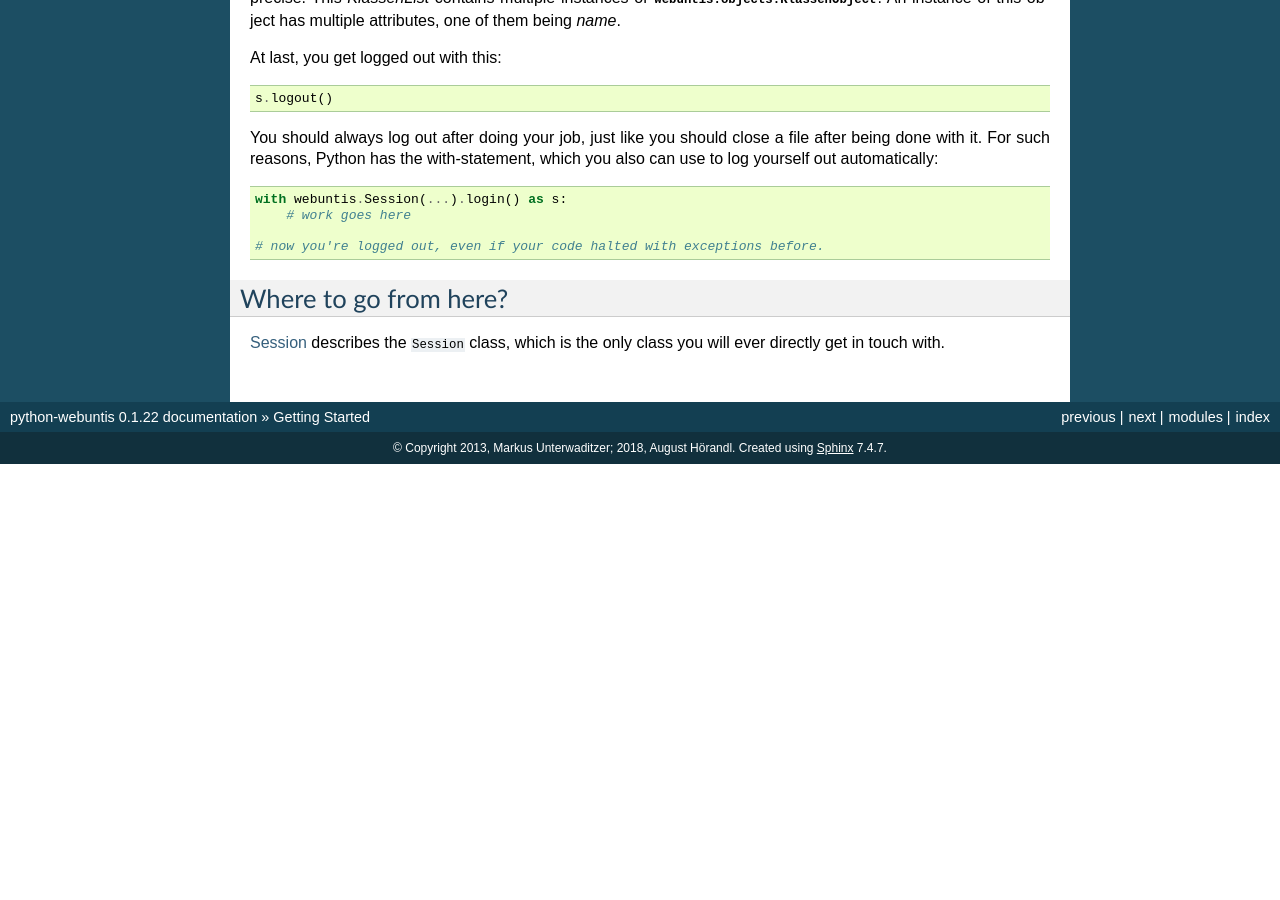
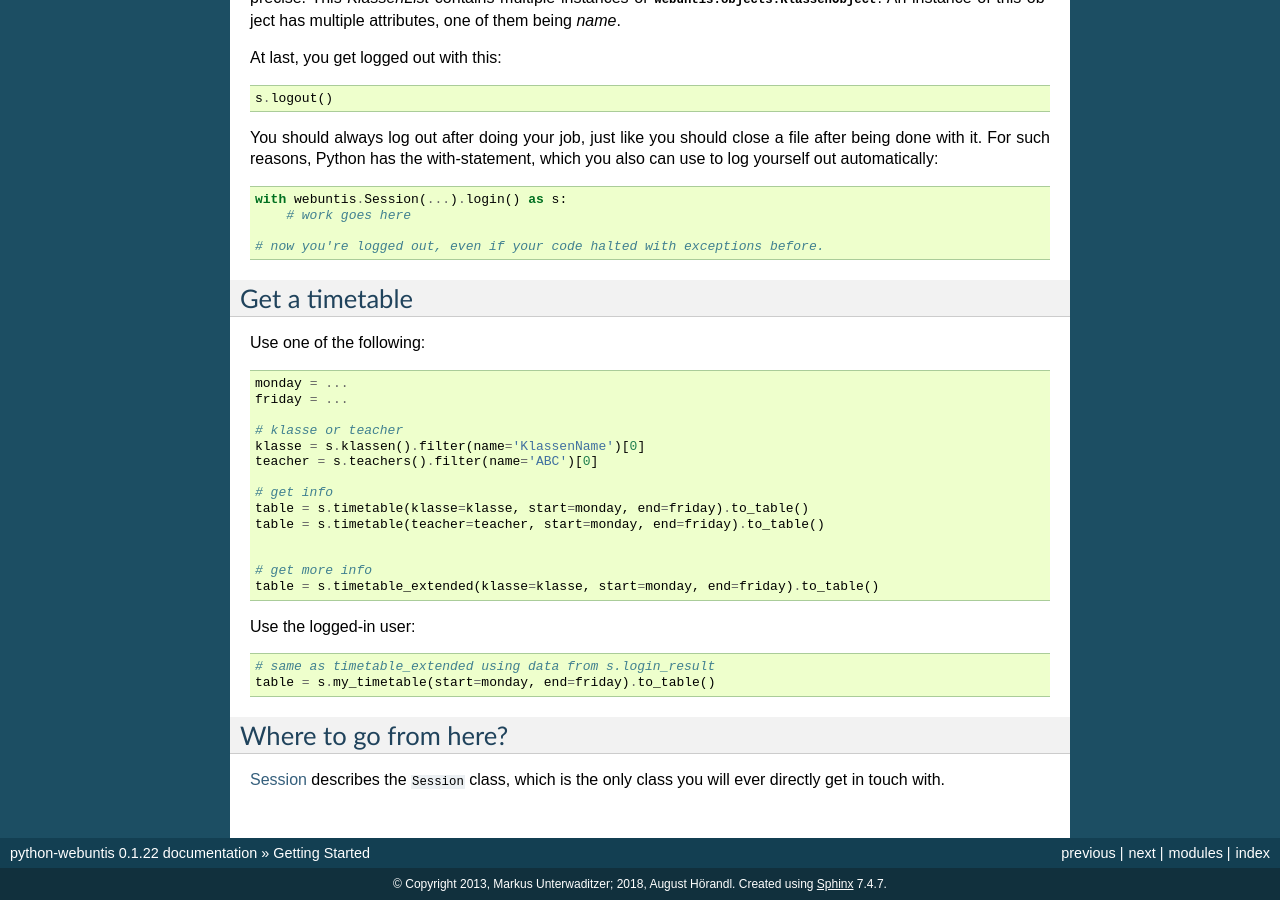
Before and after one commit to python-webuntis/python-webuntis, a Sphinx documentation site: the page built from docs/quickstart.rst, in a window 1280 px wide and 900 px high, scrolled down 2220 px. Built offline with Sphinx 7.4.7, drawn with Linux system fonts in a browser that asks for light colours; before the commit the page ends 2684 px from its top, so only the background shows below that; some of the changed text lies outside the part shown.

Commit message:
added session.login_result + docs

```diff
--- a/docs/quickstart.rst
+++ b/docs/quickstart.rst
@@ -91,9 +91,7 @@ Here's the example from the :doc:`Intro <index>` again::
     s.logout() # see remark below
 
 
-So what does this do?
-
-::
+So what does this do?::
 
     # a minimal example, these parameters are absolutely neccessary
     s = webuntis.Session(
@@ -148,6 +146,33 @@ which you also can use to log yourself out automatically::
 
     # now you're logged out, even if your code halted with exceptions before.
 
+
+Get a timetable
+===============
+
+Use one of the following::
+
+    monday = ...
+    friday = ...
+
+    # klasse or teacher
+    klasse = s.klassen().filter(name='KlassenName')[0]
+    teacher = s.teachers().filter(name='ABC')[0]
+
+    # get info
+    table = s.timetable(klasse=klasse, start=monday, end=friday).to_table()
+    table = s.timetable(teacher=teacher, start=monday, end=friday).to_table()
+
+
+    # get more info
+    table = s.timetable_extended(klasse=klasse, start=monday, end=friday).to_table()
+
+Use the logged-in user::
+
+    # same as timetable_extended using data from s.login_result
+    table = s.my_timetable(start=monday, end=friday).to_table()
+
+
 Where to go from here?
 ======================
 
--- a/docs/session.rst
+++ b/docs/session.rst
@@ -25,6 +25,8 @@ Things you can do with the API
     .. automethod:: holidays
     .. automethod:: klassen
     .. automethod:: timetable
+    .. automethod:: timetable_extended
+    .. automethod:: my_timetable
     .. automethod:: rooms
     .. automethod:: schoolyears
     .. automethod:: subjects
```
Also changed, not shown: 2 other files.
